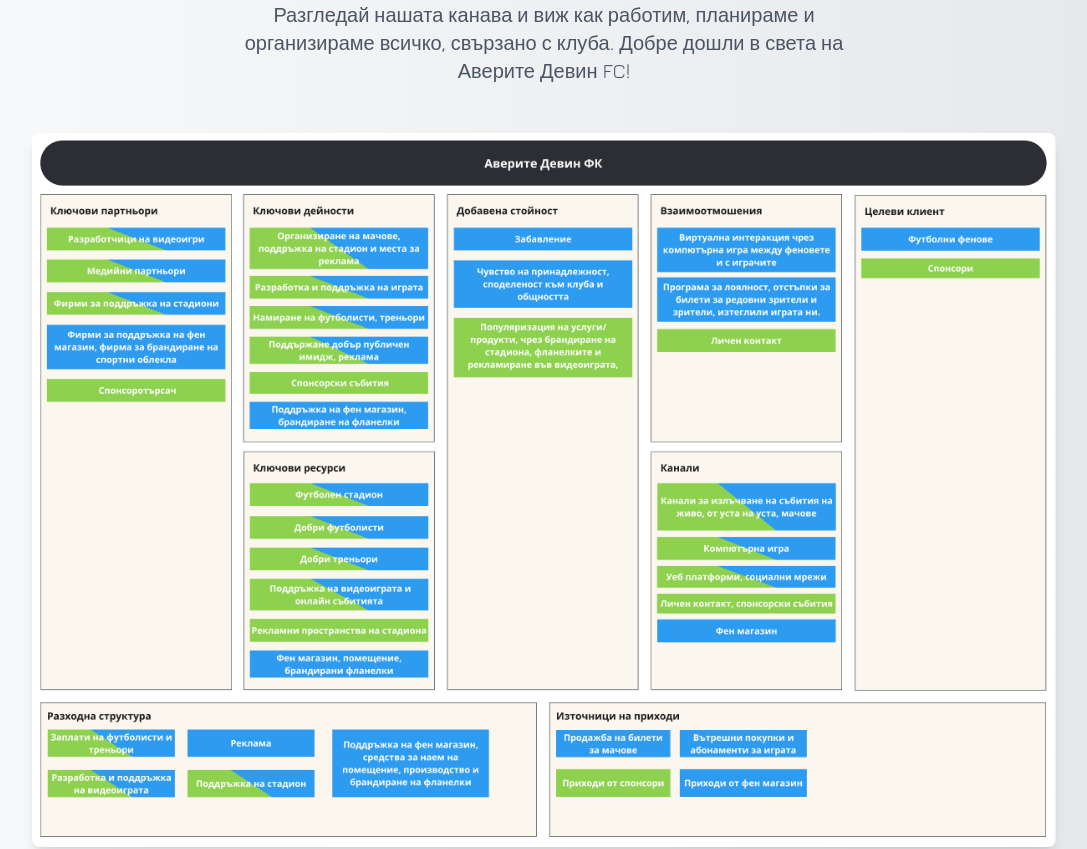
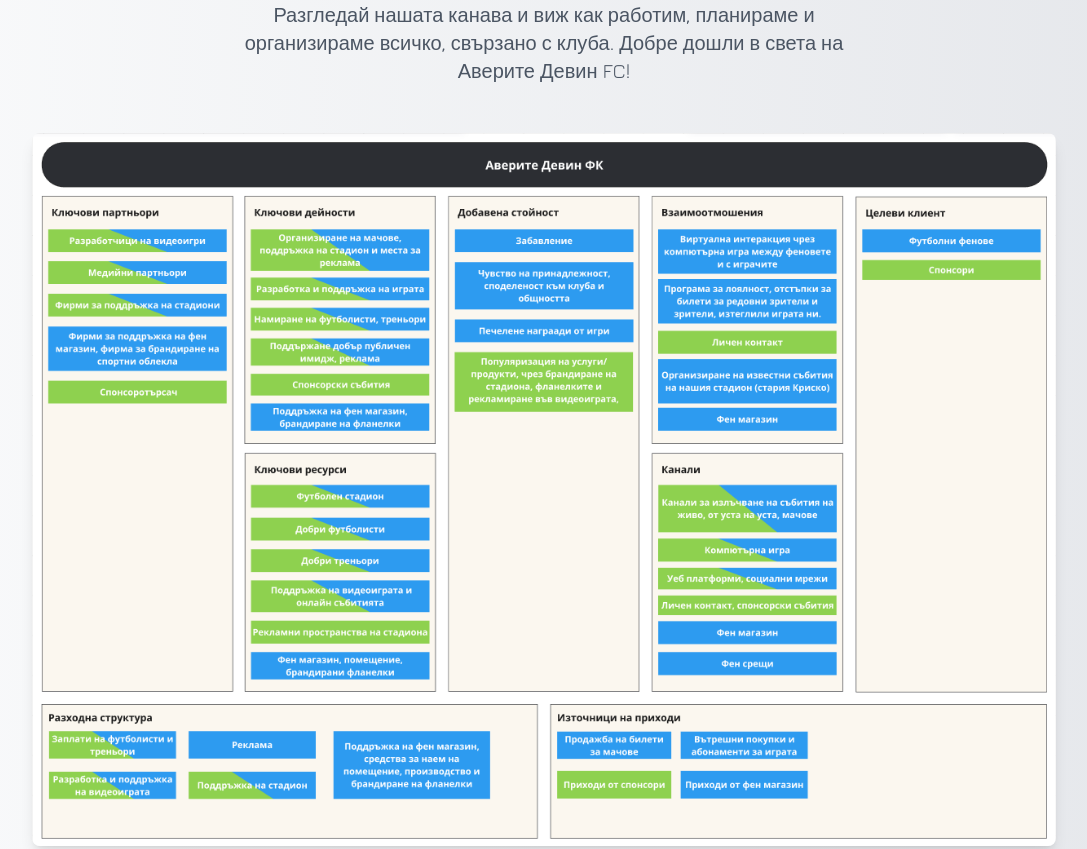
Before and after one commit to vladigpasev/averite-fk, a Next.js app: page / in a window 1280 px wide. Shown: the part 2300-3149 px from the top of the page, without its empty margins (96-1183 px from the left). Built offline with nearby package versions, Linux system fonts and the light colour scheme.

Commit message:
Fixed canva

```diff
--- a/app/components/canvas.tsx
+++ b/app/components/canvas.tsx
@@ -66,7 +66,7 @@ const CanvasSection: React.FC = () => {
                     >
                         <div className="relative shadow-lg rounded-lg overflow-hidden">
                             <img
-                                src="/canvas-1.png"
+                                src="/canvas-2.png"
                                 alt="Канава изображение на клубна организация"
                                 className="w-full h-auto object-cover"
                             />
@@ -76,7 +76,7 @@ const CanvasSection: React.FC = () => {
 
                 <div className="flex justify-center mt-8">
                     <a
-                        href="https://miro.com/app/live-embed/uXjVKmCggJs=/?moveToViewport=-1002,-542,2080,1461&embedId=667524784953"
+                        href="https://miro.com/app/board/uXjVKmCggJs=/?share_link_id=723186315284"
                         target="_blank"
                         rel="noopener noreferrer"
                         className="bg-blue-600 text-white px-6 py-3 rounded-md text-lg font-semibold hover:bg-blue-700 transition duration-300"
```
Also changed, not shown: public/canvas-2.png (added).
